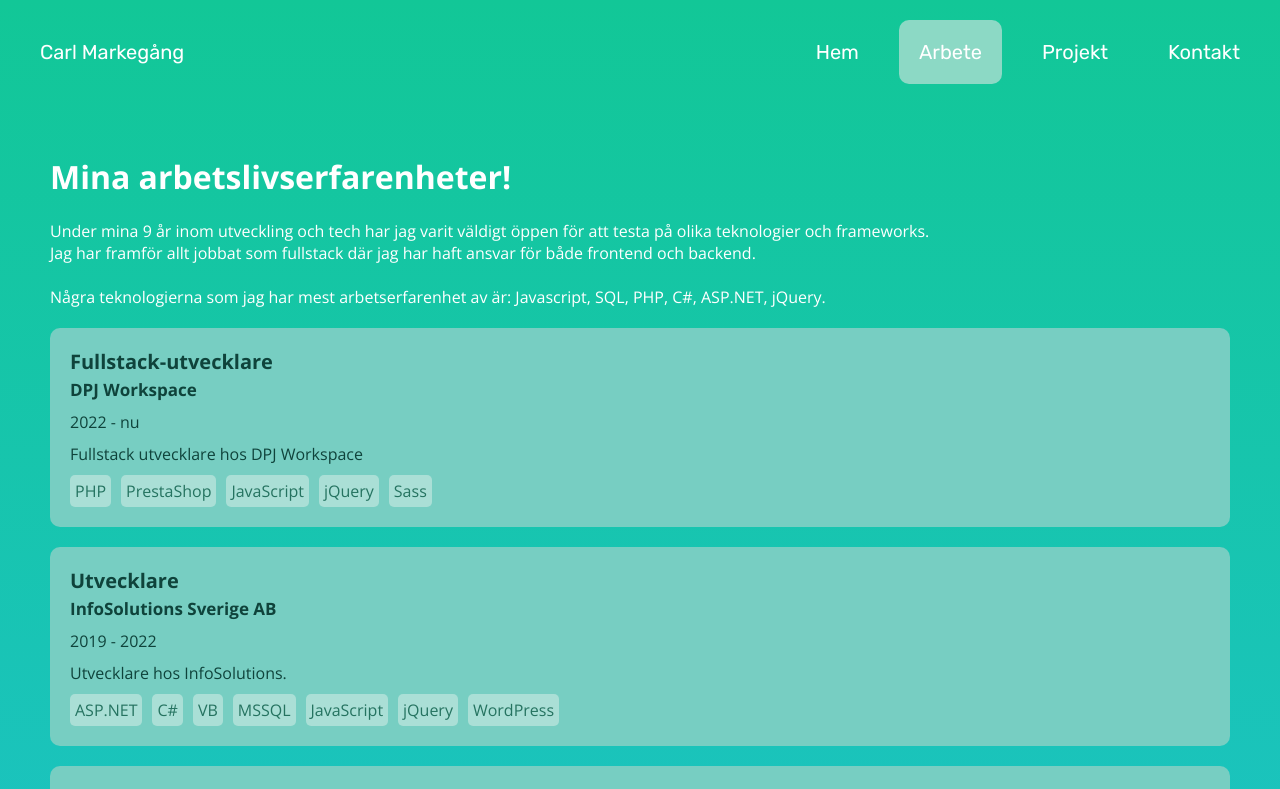
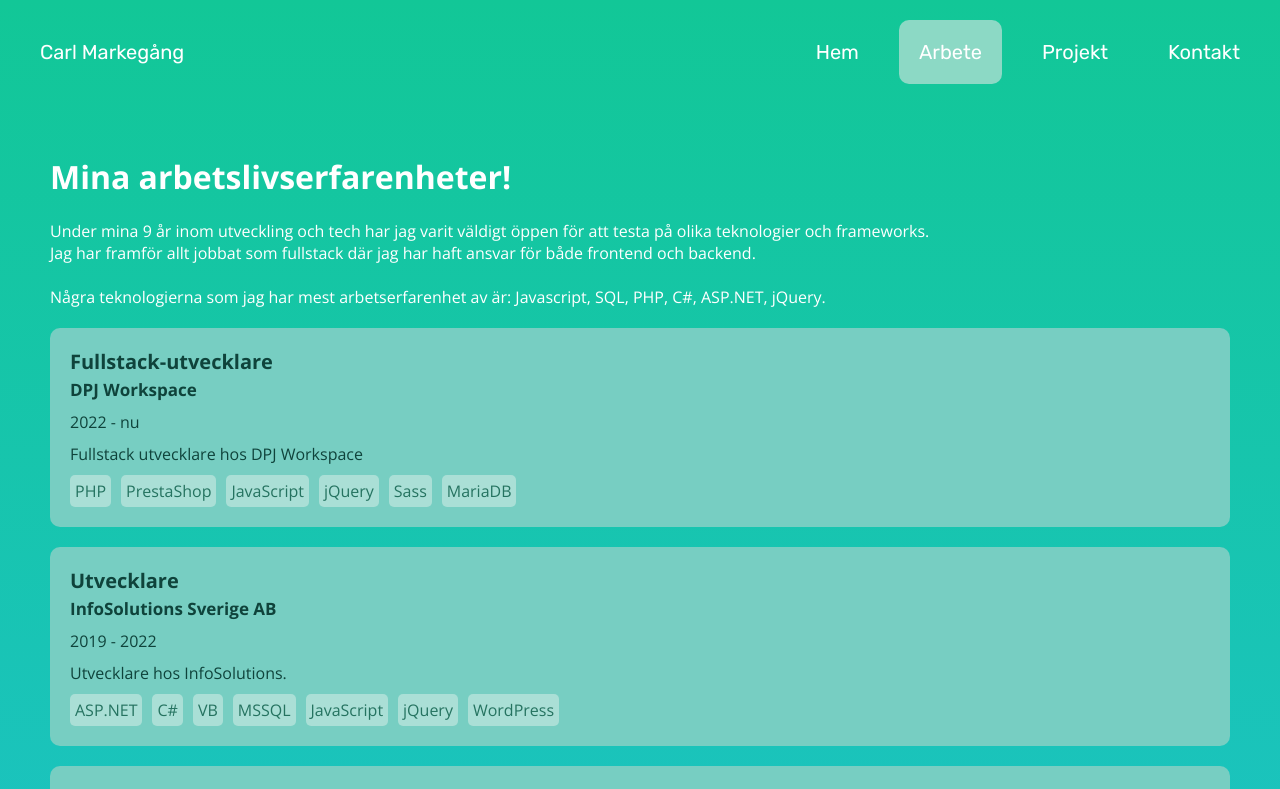
Before and after one commit to carlmarkegang/portfolio-v2, a Next.js app in the folder portfolio/: page /work in a window 1280 px wide. Shown: the top 789 px of the page. Built offline with nearby package versions, Linux system fonts and the light colour scheme.

Commit message:
Update page.tsx

```diff
--- a/portfolio/src/app/work/page.tsx
+++ b/portfolio/src/app/work/page.tsx
@@ -23,7 +23,7 @@ export default function Work() {
           years="2022 - nu"
           link=""
           image=""
-          tags={["PHP", "PrestaShop", "JavaScript", "jQuery", "Sass"]}
+          tags={["PHP", "PrestaShop", "JavaScript", "jQuery", "Sass", "MariaDB"]}
           description="Fullstack utvecklare hos DPJ Workspace" />
 
         <ProjectBlock
```
